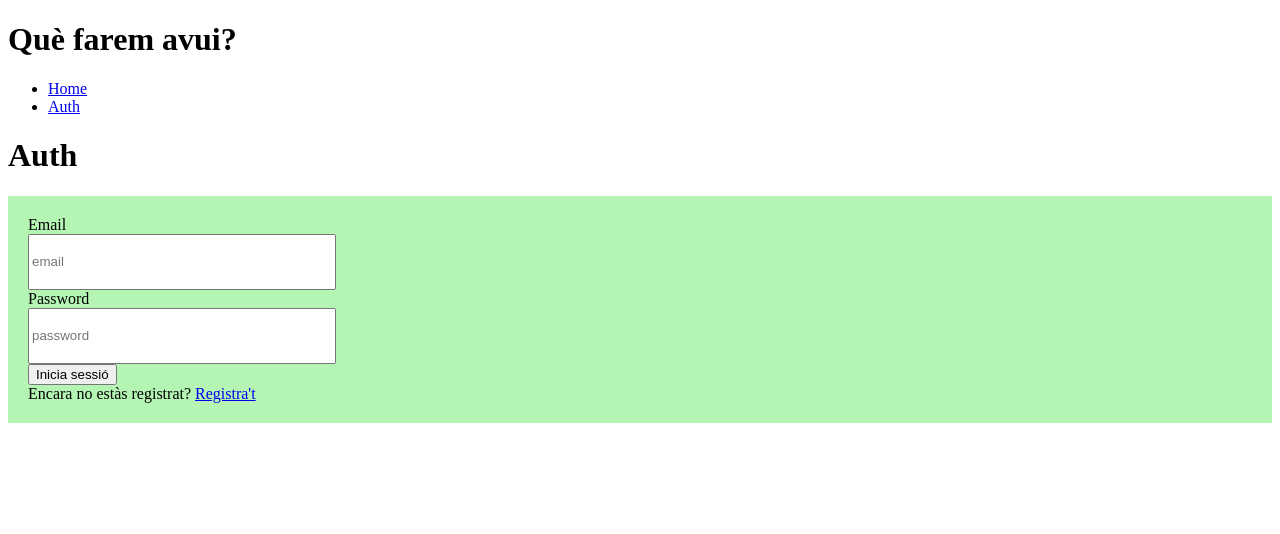
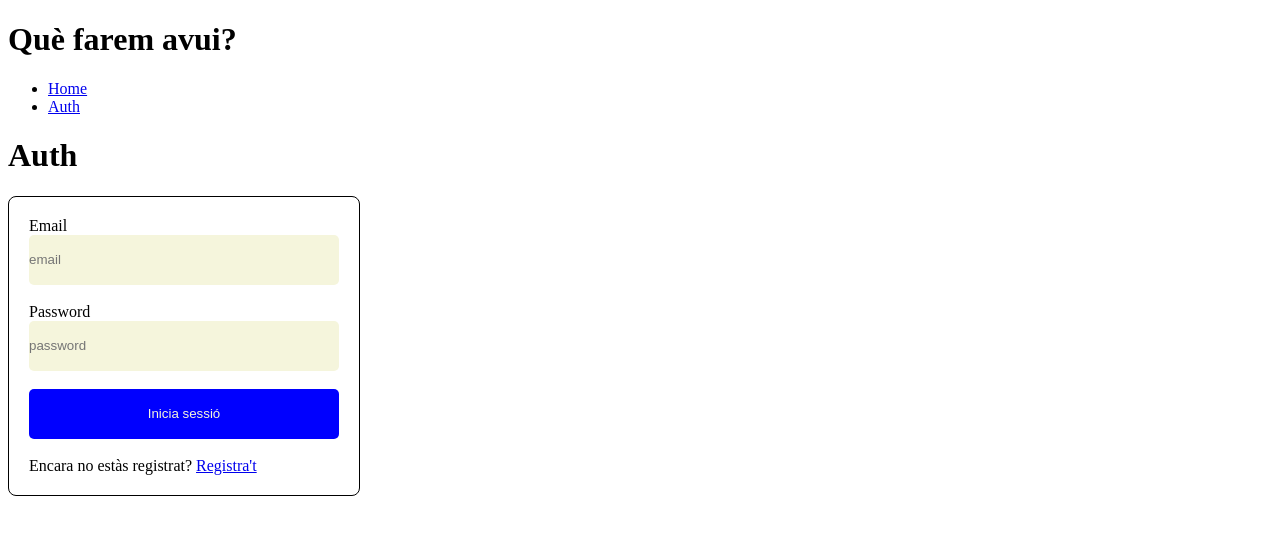
Before and after one commit to enricbonic/final-project, a Vue app: page /auth/login in a window 1280 px wide. Shown: the top 534 px of the page. Built offline with nearby package versions, Linux system fonts and the light colour scheme; no server answers.

Commit message:
estils formularis

```diff
--- a/src/components/CrearTask.vue
+++ b/src/components/CrearTask.vue
@@ -1,19 +1,15 @@
 <template>
-  <!-- formulari
-  botó
-  console.log
-  passar-ho a supabase -->
-  <section class="contactUs">
+  <section class="addTask">
         <h1>Tasca nova</h1>
-        <br>
         <form  @submit.prevent="addTask()" id="form" action="">
             <label for="title">Títol</label>
-            <input v-model="title" class="title" type="text" id="fullName" placeholder="Què has de fer?">
+            <input v-model="title" class="title" type="text" id="title" placeholder="Què has de fer?">
 
             <label for="description">Detalls</label>
             <textarea v-model="description" name="description" id="description" cols="30" rows="10"
                 placeholder="Explica-li què ha de fer al teu jo del futur."></textarea>
-            <button class="submit" id="submit" type="submit">Crea el recordatori</button>
+           <br>
+                <button class="submit" id="submit" type="submit">Crea el recordatori</button>
         </form>
     </section>
 
@@ -38,10 +34,30 @@ console.log(`Descripció: ${description.value}`);
 
 const addTask = (async () => {
     taskStore.addTask(title.value, description.value, authStore.user.id);
-    // router.push({ name: 'maintasks' });
+    router.push({ name: 'maintasks' });
 });
 </script>
 
-<style>
-
+<style scoped>
+form{
+    display: flex;
+    background-color: rgb(236, 236, 236);
+    flex-direction: column;
+    padding: 20px;
+    margin: 50px;
+}
+form>input{
+    height: 50px;
+    border: 0;
+}
+form>textarea{
+    border: 0;
+    width: 100%;
+    min-height: 200px;
+}
+form>button{
+    height: 50px;
+    border: 0;
+    background-color:cornflowerblue;
+}
 </style>
--- a/src/components/Login.vue
+++ b/src/components/Login.vue
@@ -8,18 +8,21 @@
                         <input v-model="email" class="input" type="email" placeholder="email">
                     </div>
                 </div>
+                <br>
                 <div class="field">
                     <label class="label">Password</label>
                     <div class="control">
                         <input v-model="password" class="input" type="password" placeholder="password">
                     </div>
                 </div>
+                <br>
                 <div class="field">
                     <div class="control">
                         <button class="button is-link is-fullwidth" type="submit" placeholder="Inicia sessió">Inicia sessió</button>
                         <!-- <input class="button is-link is-fullwidth" type="submit" placeholder="Text input"> -->
                     </div>
                 </div>
+                <br>
                 <div class="field">
                     Encara no estàs registrat?
                     <router-link :to="{name: 'register'}">Registra't</router-link>
@@ -58,14 +61,31 @@ const onSubmit = (async () => {
 </script>
 <style scoped>
 .container{
-    background-color: rgb(180, 245, 179);
+    border: black 1px solid;
+    border-radius: 8px;
     height: 100%;
+    width: 350px;
 }
 .container>form{
     padding: 20px;
 }
 .field>div>input{
     height: 50px;
-    width: 300px
+    width: 100%;
+    padding: 0;
+    margin: 0;
+    border: 0;
+    background-color: beige;
+    border-radius: 5px;
+}
+.field>div>button{
+    height: 50px;
+    width: 100%;
+    padding: 0;
+    margin: 0;
+    border: 0;
+    background-color: blue;
+    color: beige;
+    border-radius: 5px;
 }
 </style>
--- a/src/components/Register.vue
+++ b/src/components/Register.vue
@@ -8,23 +8,33 @@
                         <input v-model="email" class="input" type="email" placeholder="email">
                     </div>
                 </div>
+                <br>
                 <div class="field">
                     <label class="label">Password</label>
                     <div class="control">
                         <input v-model="password" class="input" type="password" placeholder="password">
                     </div>
                 </div>
+                <br>
+                <div class="field">
+                    <label class="label">Password</label>
+                    <div class="control">
+                        <input v-model="password" class="input" type="password" placeholder="password">
+                    </div>
+                </div>
+                <br>
                 <div class="field">
                     <div class="control">
                         <button class="button is-link is-fullwidth" type="submit" placeholder="Registra't">Registra't</button>
                         <!-- <input class="button is-link is-fullwidth" type="submit" placeholder="Registra't"> -->
                     </div>
                 </div>
+                <br>
+                <div>
+                    Ja estàs registrat?
+                    <router-link :to="{name: 'login'}">Inicia sessió</router-link>
+                </div>
             </form>
-            <div>
-                Ja estàs registrat?
-                <router-link :to="{name: 'login'}">Inicia sessió</router-link>
-            </div>
         </div>
     </div>
     <!--
@@ -55,8 +65,31 @@ const onSubmit = () => {
 </script>
 <style scoped>
 .container{
-    background-color: green;
+    border: black 1px solid;
+    border-radius: 8px;
     height: 100%;
+    width: 350px;
+}
+.container>form{
+    padding: 20px;
+}
+.field>div>input{
+    height: 50px;
     width: 100%;
+    padding: 0;
+    margin: 0;
+    border: 0;
+    background-color: beige;
+    border-radius: 5px;
+}
+.field>div>button{
+    height: 50px;
+    width: 100%;
+    padding: 0;
+    margin: 0;
+    border: 0;
+    background-color: blue;
+    color: beige;
+    border-radius: 5px;
 }
 </style>
```
